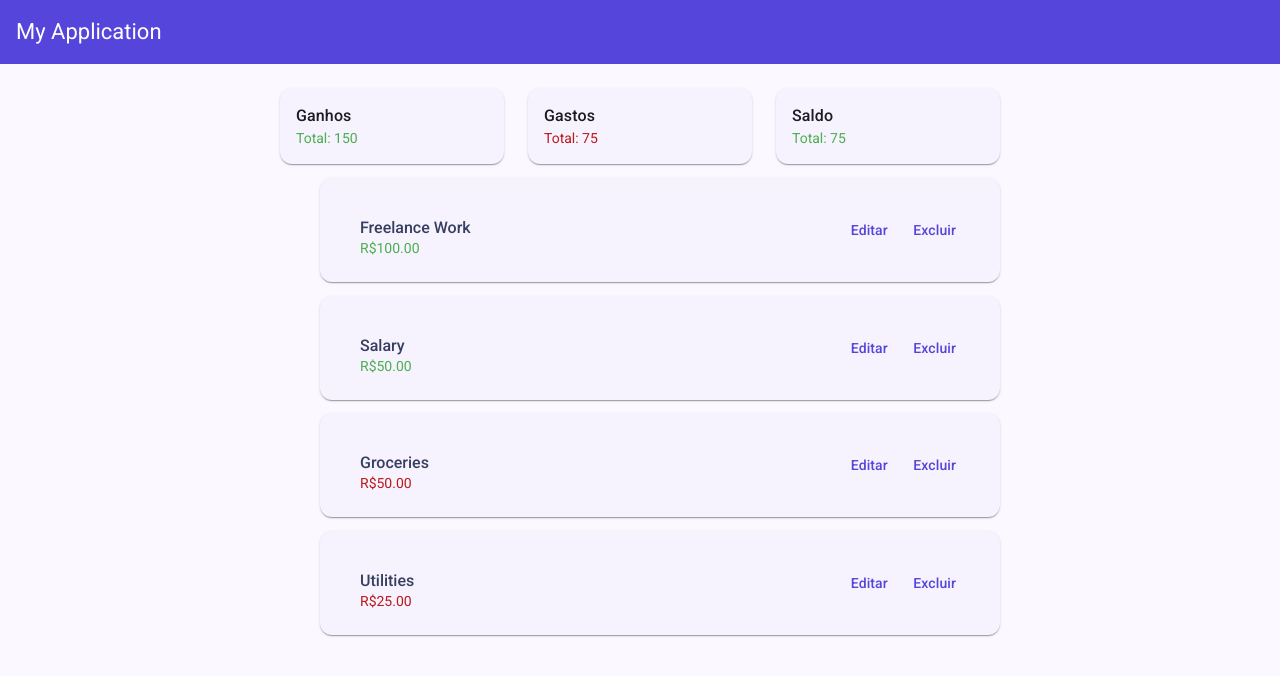
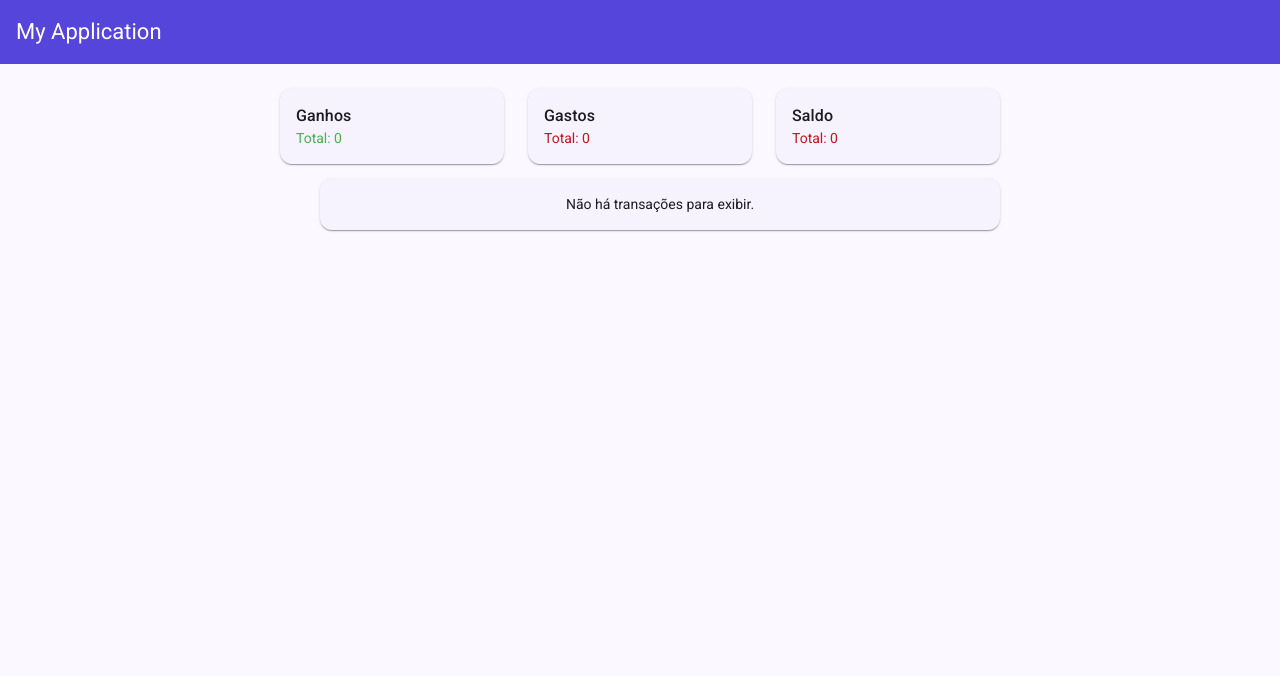
Before and after one commit to Luhsti/gerenciador-financeiro, an Angular app: page / in a window 1280 px wide. Shown: the top 676 px of the page. Built offline with nearby package versions, Linux system fonts and the light colour scheme.

Commit message:
mudanca antes da instalacao do servidor

```diff
--- /dev/null
+++ b/src/app/features/home/components/no-transactions/no-transactions.html
@@ -0,0 +1,5 @@
+<mat-card>
+    <mat-card-content class="card-content">
+            Não há transações para exibir.
+    </mat-card-content>
+</mat-card>
--- /dev/null
+++ b/src/app/features/home/components/no-transactions/no-transactions.scss
@@ -0,0 +1,4 @@
+.card-content{
+    display: flex;
+    justify-content: center;
+}
--- /dev/null
+++ b/src/app/features/home/components/no-transactions/no-transactions.ts
@@ -0,0 +1,12 @@
+import { Component } from '@angular/core';
+import { MatCard, MatCardContent } from "@angular/material/card";
+
+@Component({
+  selector: 'app-no-transactions',
+  imports: [MatCard, MatCardContent],
+  templateUrl: './no-transactions.html',
+  styleUrl: './no-transactions.scss',
+})
+export class NoTransactions {
+
+}
--- a/src/app/features/home/home.html
+++ b/src/app/features/home/home.html
@@ -3,5 +3,7 @@
 <ul>
     @for (item of transactions(); track item) {
         <app-transaction-item [transaction]="item"></app-transaction-item>
+    } @empty {
+        <app-no-transactions />
     }
 </ul>
--- a/src/app/features/home/home.ts
+++ b/src/app/features/home/home.ts
@@ -3,19 +3,20 @@
 import { TransactionItem } from './components/transaction-item/transaction-item';
 import { Transaction } from '../../shared/transaction/interfaces/transaction';
 import { TransactionType } from '../../shared/transaction/enums/transaction-type';
+import { NoTransactions } from './components/no-transactions/no-transactions';
 
 @Component({
   selector: 'app-home',
-  imports: [Balance, TransactionItem],
+  imports: [Balance, TransactionItem, NoTransactions],
   templateUrl: './home.html',
   styleUrl: './home.scss',
 })
 export class Home {
   transactions = signal<Transaction[]>([
-    {value: 100, type: TransactionType.INCOME, title: 'Freelance Work'},
-    {value: 50, type: TransactionType.INCOME, title: 'Salary'},
-    {value: 50, type: TransactionType.OUTCOME, title: 'Groceries'},
-    {value: 25, type: TransactionType.OUTCOME, title: 'Utilities'},
+    // {value: 100, type: TransactionType.INCOME, title: 'Freelance Work'},
+    // {value: 50, type: TransactionType.INCOME, title: 'Salary'},
+    // {value: 50, type: TransactionType.OUTCOME, title: 'Groceries'},
+    // {value: 25, type: TransactionType.OUTCOME, title: 'Utilities'},
   ]);
 
 }
```
Also changed, not shown: 1 other file (tests, documents, lock files or other folders).
